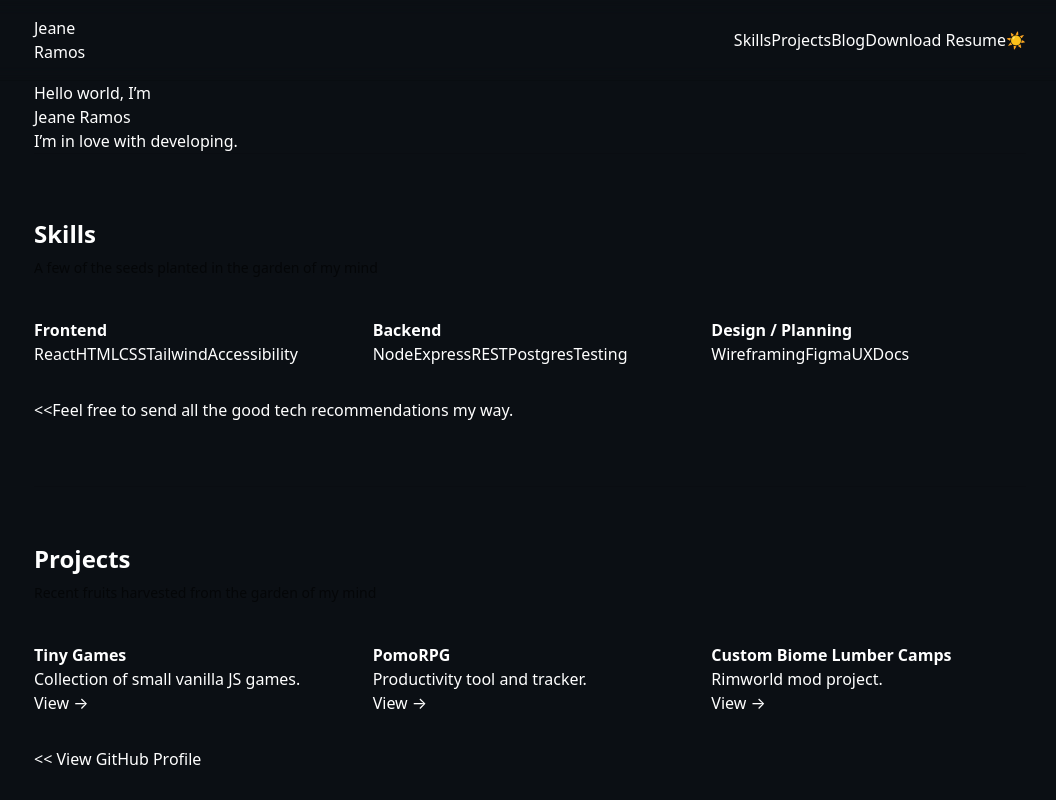
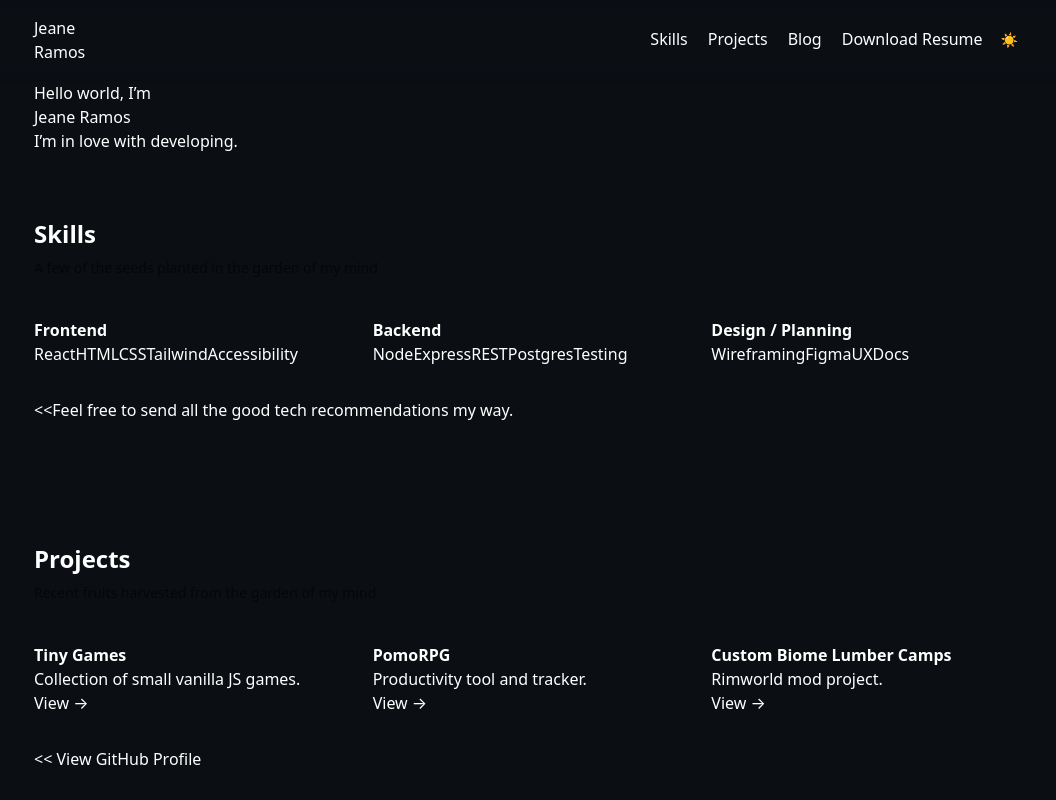
Before and after one commit to jeanbeanie/jeane.dev, a Next.js app: page / in a window 1280 px wide. Shown: the top 800 px of the page, without its empty margins (110-1166 px from the left). Built offline with nearby package versions, Linux system fonts and the light colour scheme.

Commit message:
style nav links and theme toggle button

```diff
--- a/src/components/ThemeToggle.tsx
+++ b/src/components/ThemeToggle.tsx
@@ -42,6 +42,7 @@ export default function ThemeToggle() {
         <button
             type="button"
             onClick={toggle}
+            className="cursor-pointer rounded px-2 py-1 text-sm transition-colors hover:bg-black/10 dark:hover:bg-white/10"
             aria-label="Toggle theme"
             aria-pressed={theme === "dark"}
         >
--- a/src/styles/globals.css
+++ b/src/styles/globals.css
@@ -32,3 +32,7 @@ body {
     color: var(--foreground);
     font-family: var(--font-sans, system-ui, -apple-system, Segoe UI, Roboto, Arial, sans-serif);
 }
+
+nav a {
+    padding: 0px 10px;
+}
```
